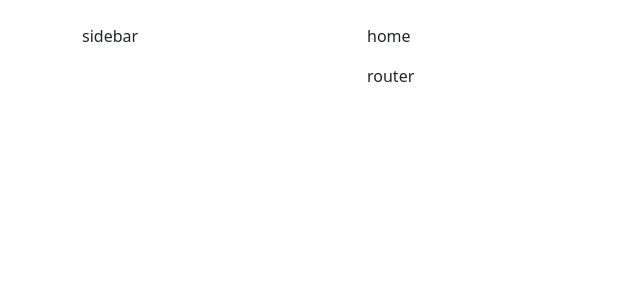
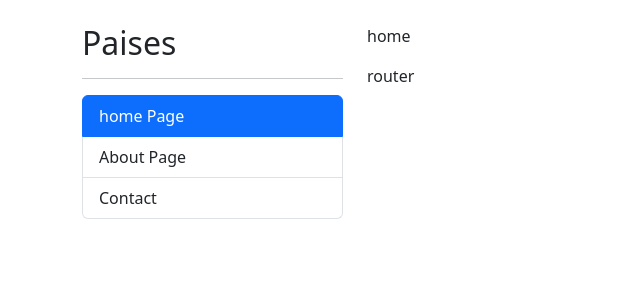
Before and after one commit to jhony117/conuntryApp, an Angular app: page / in a window 1280 px wide. Before the commit this address led to /home. Shown: the top 300 px of the page, without its empty margins (0-640 px from the left). Built offline with nearby package versions, Linux system fonts and the light colour scheme.

Commit message:
navegacion atravez de rutas

```diff
--- a/src/app/app.component.html
+++ b/src/app/app.component.html
@@ -3,11 +3,14 @@
 
    <div class="col-3">
     <!-- Sidebar -->
-    sidebar
+    <shared-sidebar></shared-sidebar>
+
    </div>
 
    <div class="col">
     <!-- Nuestras paginas -->
+      <!--? muestra un componente en funcion de la ruta donde estemos -->
+          <!--* /home = <home-pages>   /about = <about> -->
    <router-outlet></router-outlet>
     router
    </div>
--- /dev/null
+++ b/src/app/shared/pages/contact-page/contact-page.component.html
@@ -0,0 +1 @@
+<p>Contact Works!</p>
--- /dev/null
+++ b/src/app/shared/pages/contact-page/contact-page.component.ts
@@ -0,0 +1,12 @@
+import { Component, OnInit } from '@angular/core';
+
+@Component({
+  selector: 'shared-contact-page',
+  templateUrl: './contact-page.component.html'
+})
+
+export class ContactPageComponent implements OnInit {
+  constructor() { }
+
+  ngOnInit() { }
+}
--- /dev/null
+++ b/src/app/shared/sidebar/sidebar.component.html
@@ -0,0 +1,27 @@
+<h2>Paises</h2>
+<hr>
+
+<ul class="list-group">
+
+    <li routerLink=""
+     routerLinkActive="active"
+     [routerLinkActiveOptions]="{exact : true}"
+     class="list-group-item">
+        home Page
+
+    </li>
+    <li routerLink="about"
+    routerLinkActive="active"
+    class="list-group-item">
+      About Page
+  </li>
+  <li routerLink="contact"
+    routerLinkActive="active"
+    class="list-group-item">
+      Contact
+
+  </li>
+
+
+
+</ul>
--- /dev/null
+++ b/src/app/shared/sidebar/sidebat.component.ts
@@ -0,0 +1,12 @@
+import { Component, OnInit } from '@angular/core';
+
+@Component({
+  selector: 'shared-sidebar',
+  templateUrl: './sidebar.component.html'
+})
+
+export class SidebarComponent implements OnInit {
+  constructor() { }
+
+  ngOnInit() { }
+}
```
Also changed, not shown: src/app/app-routing.module.ts (+7 -2 lines), src/app/shared/shared.module.ts (+12 -2 lines).
